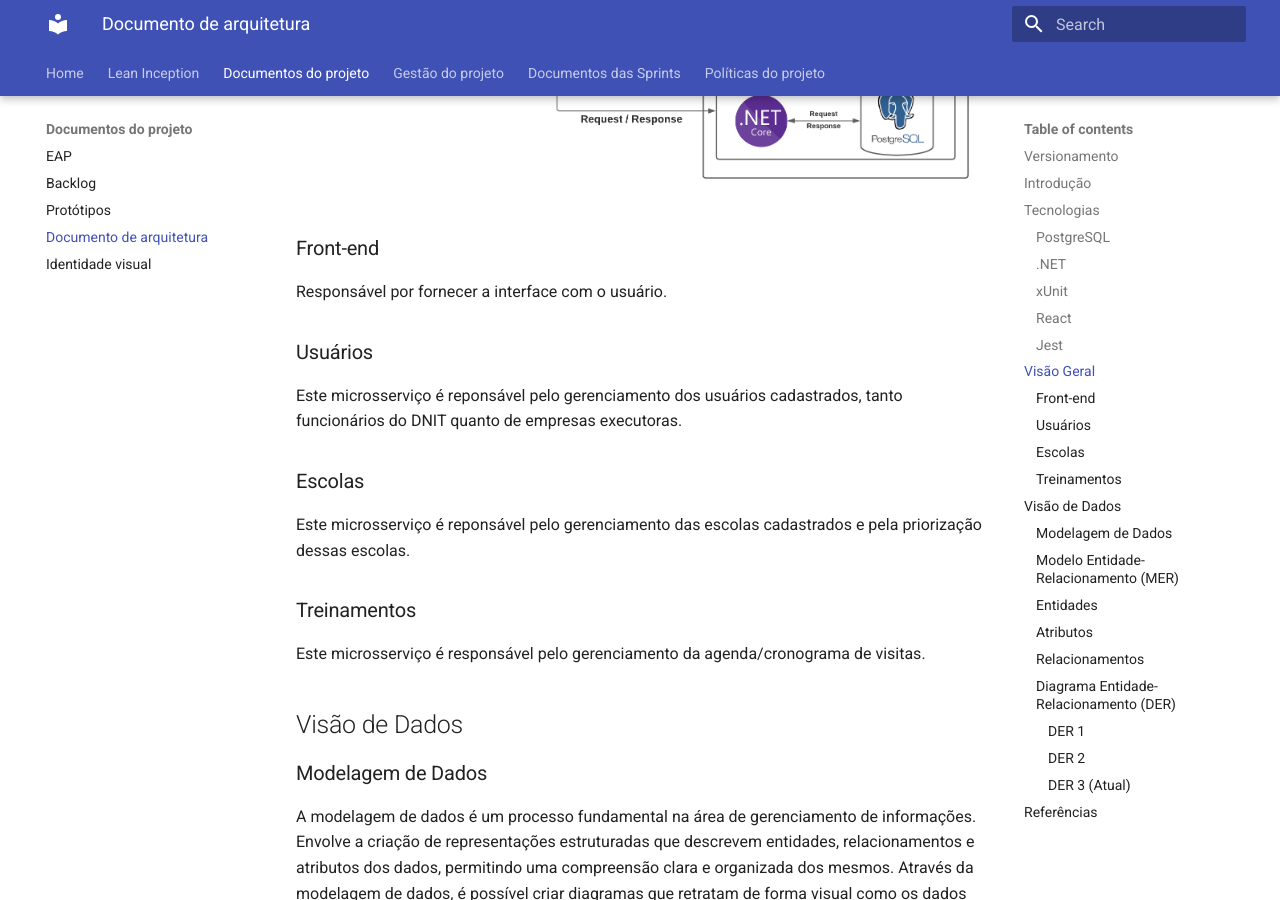
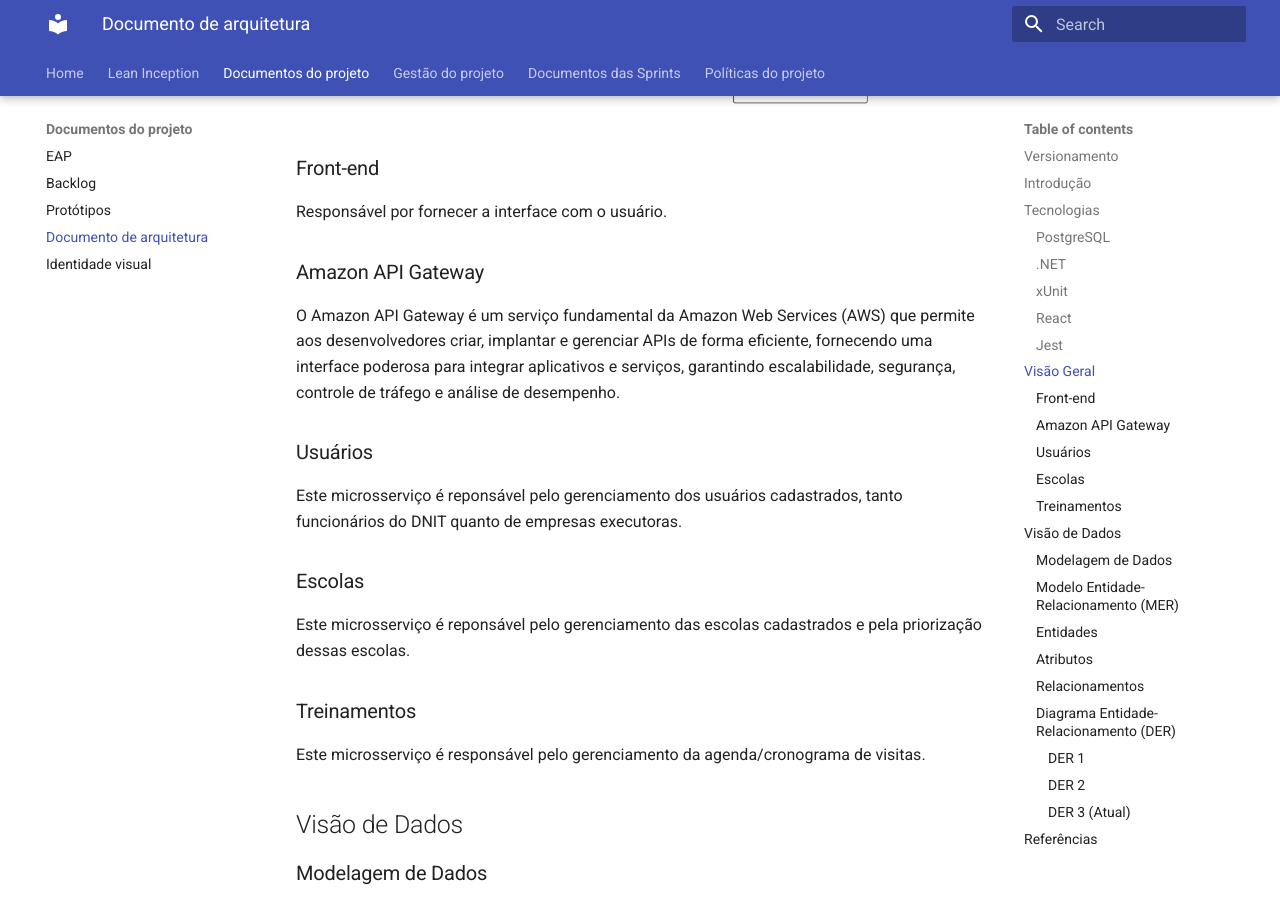
Before and after one commit to fga-eps-mds/2023-1-Dnit-DOC, an MkDocs documentation site: the page built from docs/docs/projeto/arquitetura.md, in a window 1280 px wide and 900 px high, scrolled down 2137 px. Built offline with MkDocs 1.6.1 and Material for MkDocs 9.7.7, drawn with Linux system fonts in a browser that asks for light colours; some of the changed text lies outside the part shown.

Commit message:
#66 atualizando diagrama arquitetura

```diff
--- a/docs/docs/projeto/arquitetura.md
+++ b/docs/docs/projeto/arquitetura.md
@@ -5,6 +5,7 @@
 |--|--|--|--|
 |1.0| 26/05/2023 | Criação do documento | Lucas Rodrigues |
 |1.1| 26/05/2023 | Incluindo informações da visão de dados | Antônio Neto, João de Matos, Lucas Rodrigues |
+|1.2| 04/06/2023 | Atualização diagrama de arquitetura | Denys Rógeres |
 
 ## Introdução
 Este documento tem como objetivo detalhar a arquitetura do projeto, fornecendo uma visão geral da arquitetura e dos dados. Além disso são descritas as tecnologias utilizadas para o desenvolvimento.
@@ -35,6 +36,9 @@
 
 ### Front-end
 Responsável por fornecer a interface com o usuário.
+
+### Amazon API Gateway
+O Amazon API Gateway é um serviço fundamental da Amazon Web Services (AWS) que permite aos desenvolvedores criar, implantar e gerenciar APIs de forma eficiente, fornecendo uma interface poderosa para integrar aplicativos e serviços, garantindo escalabilidade, segurança, controle de tráfego e análise de desempenho.
 
 ### Usuários
 Este microsserviço é reponsável pelo gerenciamento dos usuários cadastrados, tanto funcionários do DNIT quanto de empresas executoras.
```
Also changed, not shown: docs/docs/assets/arquitetura/diagramaDeArquitetura.png.
